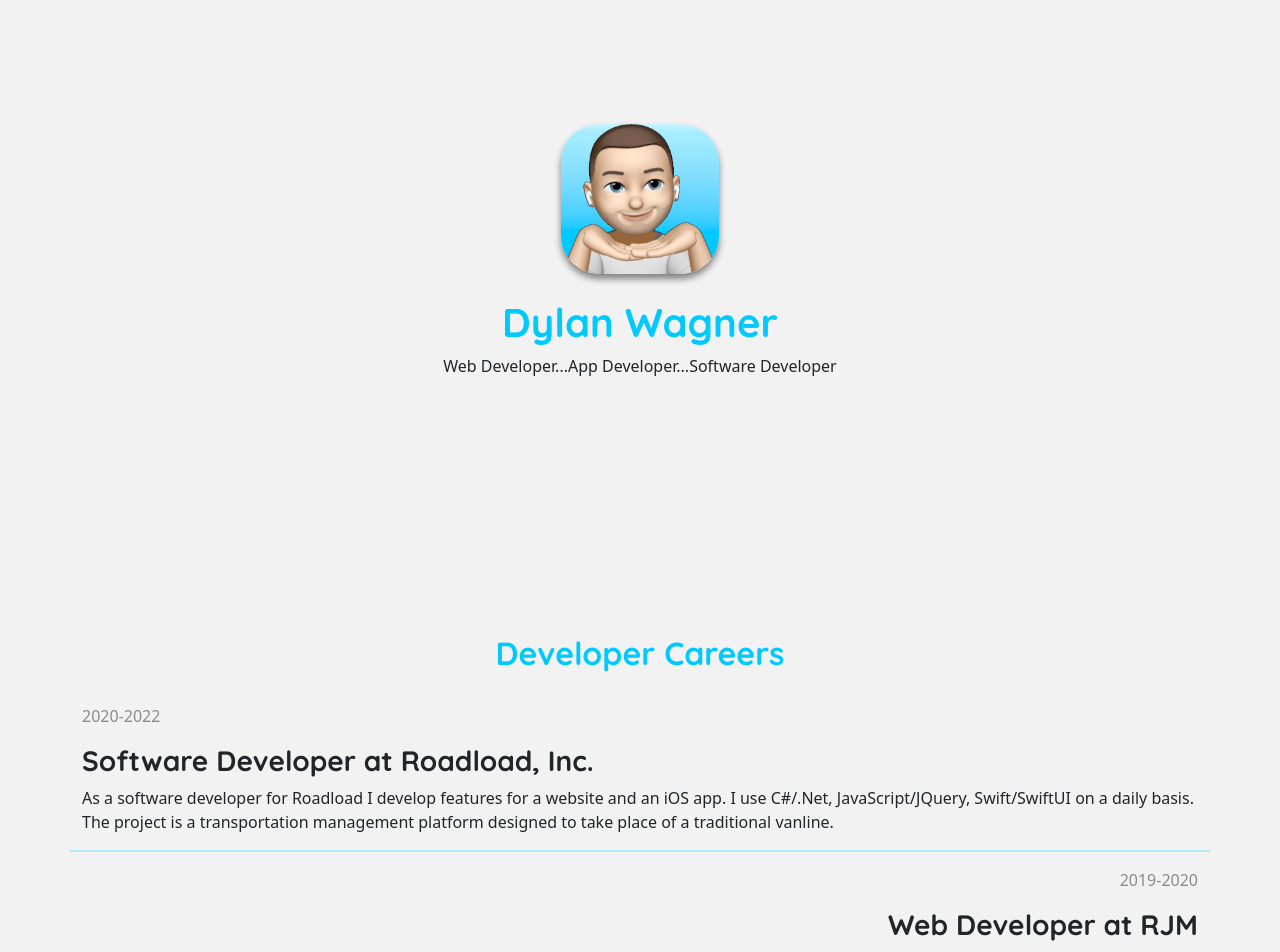
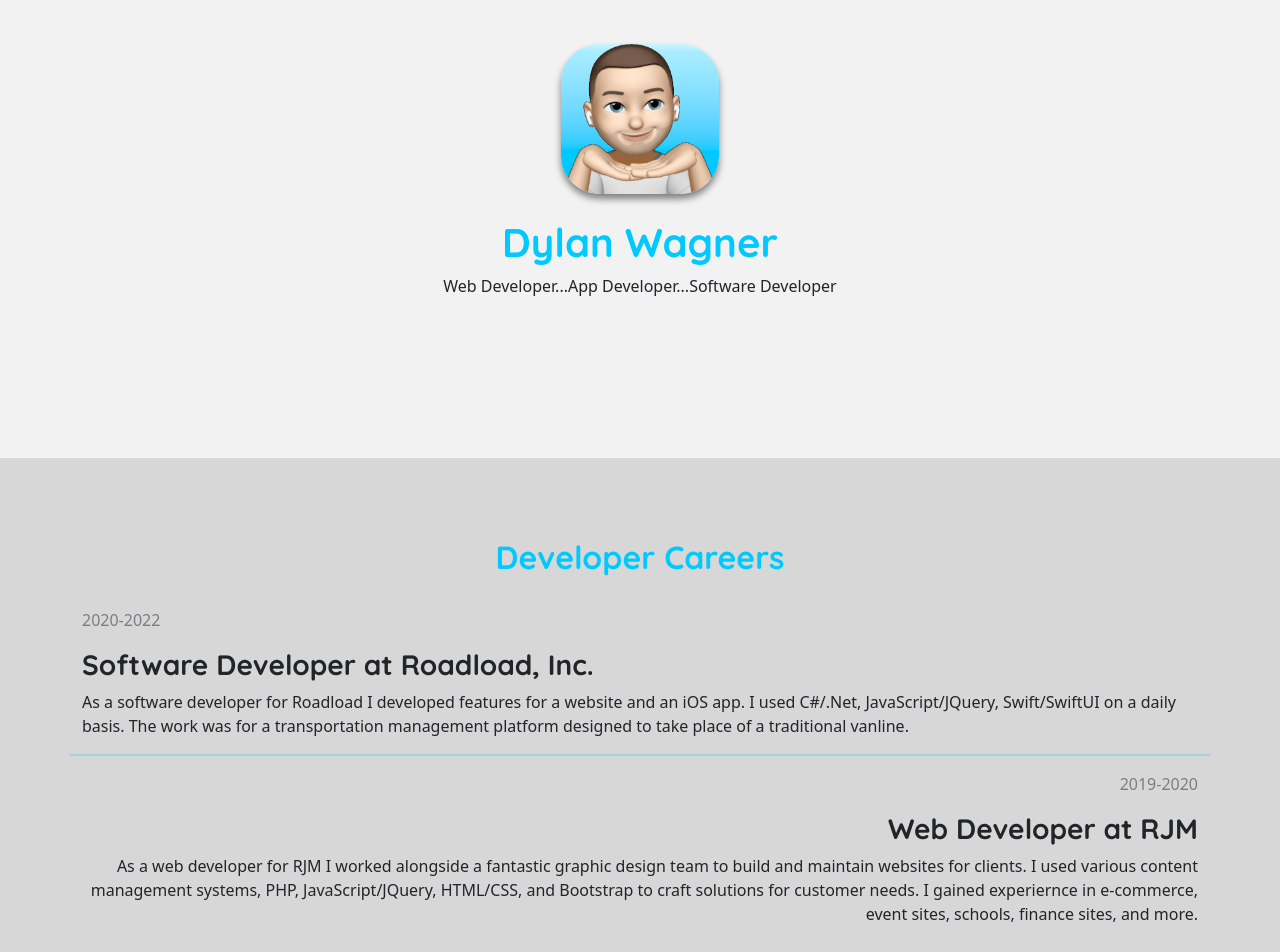
Before and after one commit to SwagginWagon/ReactPortfolioSite, a React (Create React App) app in the folder portfolio-site/: page / in a window 1280 px wide. Shown: the part 140-1092 px from the top of the page. Built offline with nearby package versions, Linux system fonts and the light colour scheme.

Commit message:
Adjusted stylings, wording in career section, and added class in intro code

```diff
--- a/portfolio-site/src/App.css
+++ b/portfolio-site/src/App.css
@@ -33,7 +33,7 @@ nav p {
 
 /* Intro Section */
 #intro-section {
-  margin: 15em 0;
+  margin: 10em 0;
   display: flex;
   justify-content: center;
   align-items: center;
@@ -58,11 +58,17 @@ nav p {
 #intro-section #memoji-pic:hover {
   transform: scale(1.05);
 }
+
+#intro-section #subtitle {
+  margin-bottom: 0;
+}
 /* End Intro Section */
 
 /* About Section */
 #career-section {
-  margin: 15em 0;
+  margin: 10em 0;
+  padding: 5em 0;
+  background-color: #d7d7d7;
   position: relative;
 }
 
@@ -84,7 +90,7 @@ nav p {
 
 /* Portfolio Section */
 #portfolio-section {
-  margin: 15em 0;
+  margin: 10em 0;
 }
 
 #portfolio-section a {
--- a/portfolio-site/src/components/CareerSection.js
+++ b/portfolio-site/src/components/CareerSection.js
@@ -43,8 +43,8 @@ const CareerSection = () => {
                             <p className="year-range">2020-2022</p>
                             <h3 className="career-position">Software Developer at Roadload, Inc.</h3>
                             <p>
-                                As a software developer for Roadload I develop features for a website and an iOS app.
-                                I use C#/.Net, JavaScript/JQuery, Swift/SwiftUI on a daily basis. The project is a
+                                As a software developer for Roadload I developed features for a website and an iOS app.
+                                I used C#/.Net, JavaScript/JQuery, Swift/SwiftUI on a daily basis. The work was for a
                                 transportation management platform designed to take place of a traditional vanline.
                             </p>
                         </div>
@@ -55,11 +55,11 @@ const CareerSection = () => {
                             <p className="year-range">2019-2020</p>
                             <h3 className="career-position">Web Developer at RJM</h3>
                             <p>
-                                I worked as a web developer for RJM from June 2019 to August 2020.
-                                There I worked alongside a fantastic graphic design team to build
-                                and maintain websites for clients. I used various content management
+                                As a web developer for RJM I worked alongside a fantastic graphic design team
+                                to build and maintain websites for clients. I used various content management
                                 systems, PHP, JavaScript/JQuery, HTML/CSS, and Bootstrap to craft solutions
-                                for customer needs. I gained experiernce in e-commerce, event websites, and more.
+                                for customer needs. I gained experiernce in e-commerce, event sites, schools,
+                                finance sites, and more.
                             </p>
                         </div>
                     </div>
--- a/portfolio-site/src/components/IntroSection.js
+++ b/portfolio-site/src/components/IntroSection.js
@@ -14,7 +14,7 @@ const IntroSection = () => {
                     <div className="row">
                         <div className="col text-center">
                             <h1 className="blue-text mt-4" id="name"><strong>Dylan Wagner</strong></h1>
-                            <p>Web Developer...App Developer...Software Developer</p>
+                            <p id="subtitle">Web Developer...App Developer...Software Developer</p>
                         </div>
                     </div>
                 </div>
```
